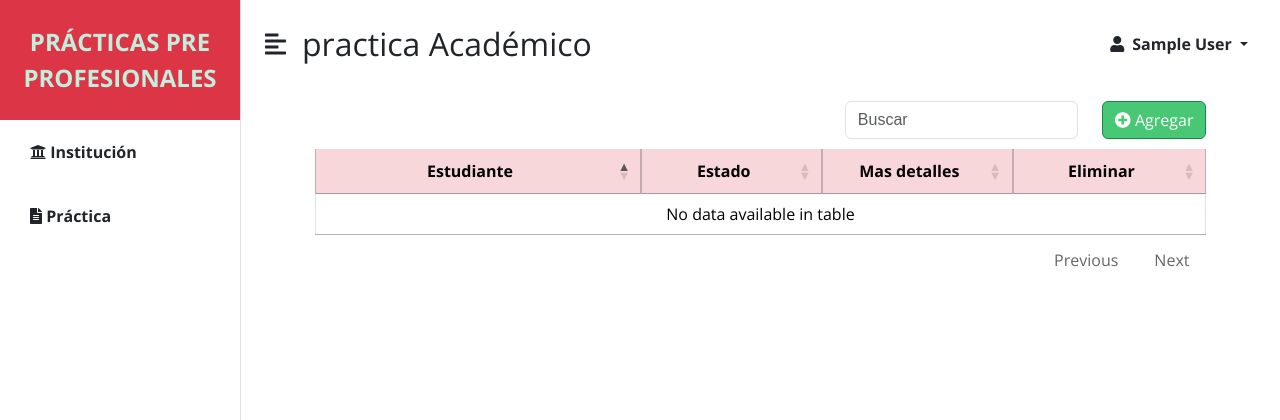
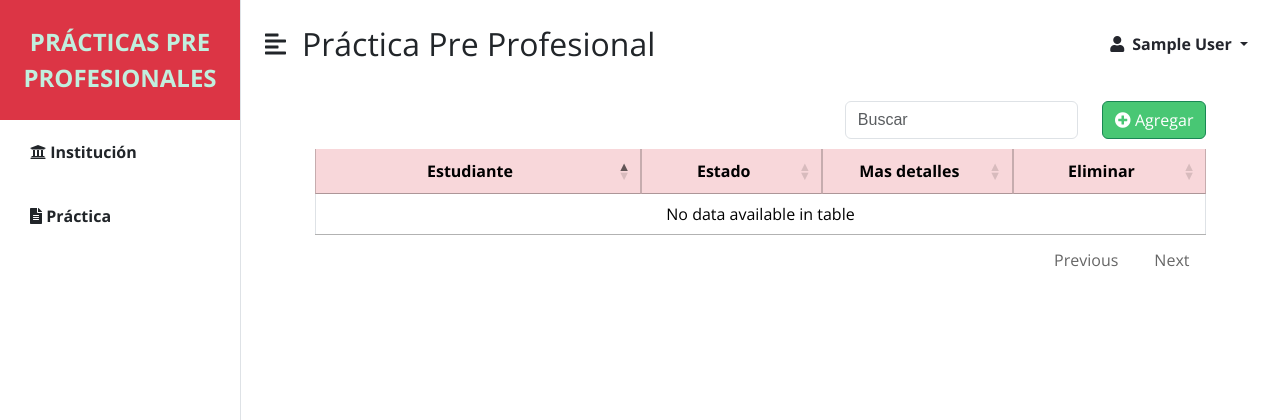
Before and after one commit to AngelAld/proyecto_calidad, a Flask app: page /practicas in a window 1280 px wide. Shown: the top 420 px of the page. Run offline with Flask 3, Linux system fonts and the light colour scheme; the visitor is signed in with stand-in values (Sample User, id 1); data that the repository does not hold is empty; some libraries are stand-ins or nearby versions.

Commit message:
Titulos mejorados

```diff
--- a/capaPresentacion/Practica/practica.py
+++ b/capaPresentacion/Practica/practica.py
@@ -157,7 +157,7 @@ def actualizar_estado_practica():
         mensaje = c_practica.dar_baja_practica(id, estado)
 
         if mensaje == "Operación realizada con éxito":
-            flash(f"practica Actualizado con Exito", "success")
+            flash(f"Práctica Actualizada con Exito", "success")
         else:
             flash(str(mensaje), "error")
 
--- a/capaPresentacion/Practica/templates/practica.html
+++ b/capaPresentacion/Practica/templates/practica.html
@@ -1,6 +1,6 @@
 {% extends "maestra/maestra.html" %}
-{% block titulo %} practica Académico {% endblock %}
-{% set titulo2 = "practica Académico" %}
+{% block titulo %} Práctica Pre Profesional {% endblock %}
+{% set titulo2 = "Práctica Pre Profesional" %}
 {% block contenido %}
 <section class="section contenido">
   <div class="columns">
```
